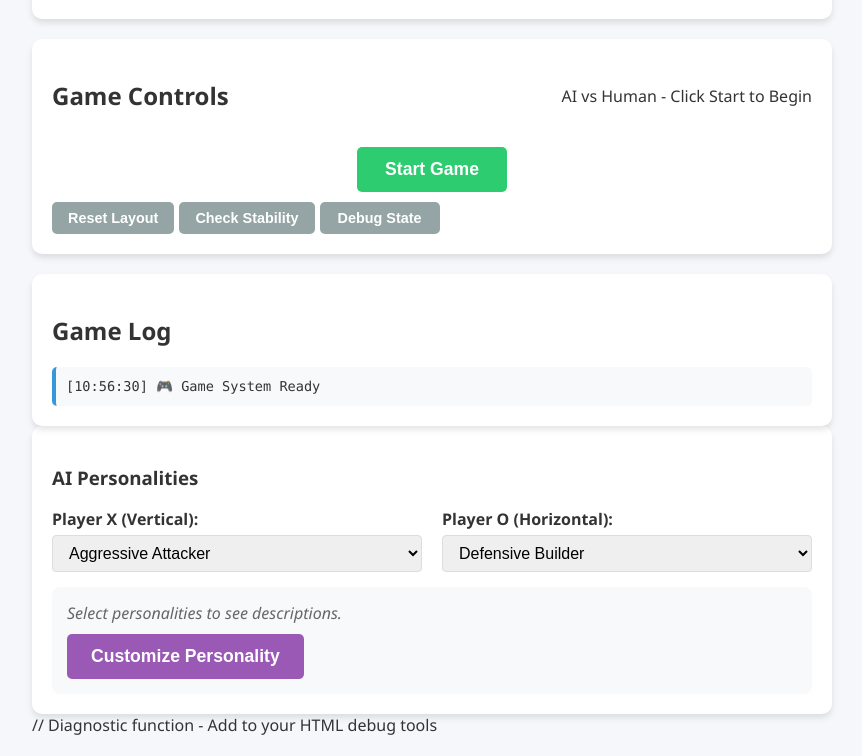
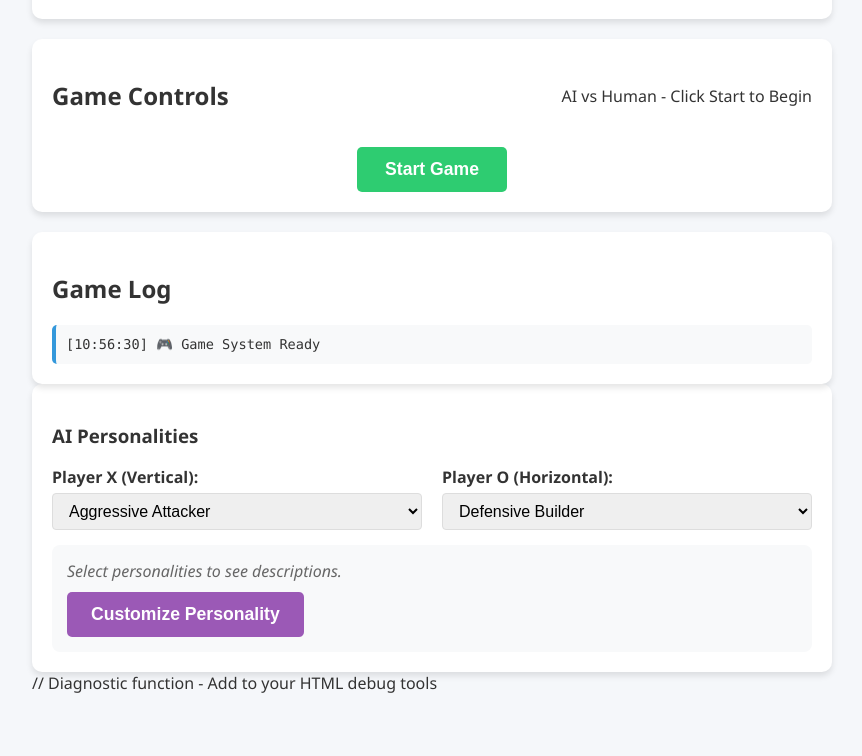
Before and after one commit to Utekhin/line_game, a plain HTML site: page ai-vs-human.html in a window 1280 px wide. Shown: the part 821-1577 px from the top of the page, without its empty margins (208-1070 px from the left). After the commit the page ends 1535 px from the top, so only its background shows below. Drawn offline with Linux system fonts and the light colour scheme; files whose address does not match are found by name.

Commit message:
Update ai-vs-human.html

```diff
--- a/ai-vs-human.html
+++ b/ai-vs-human.html
@@ -402,11 +402,6 @@ button:disabled {
                 <button id="mainButton">Start Game</button>
             </div>
 
-            <div class="debug-controls">
-                <button id="resetLayoutButton" class="debug-button">Reset Layout</button>
-                <button id="checkStabilityButton" class="debug-button">Check Stability</button>
-                <button id="debugButton" class="debug-button">Debug State</button>
-            </div>
         </div>
 
         <!-- Game Log -->
```
